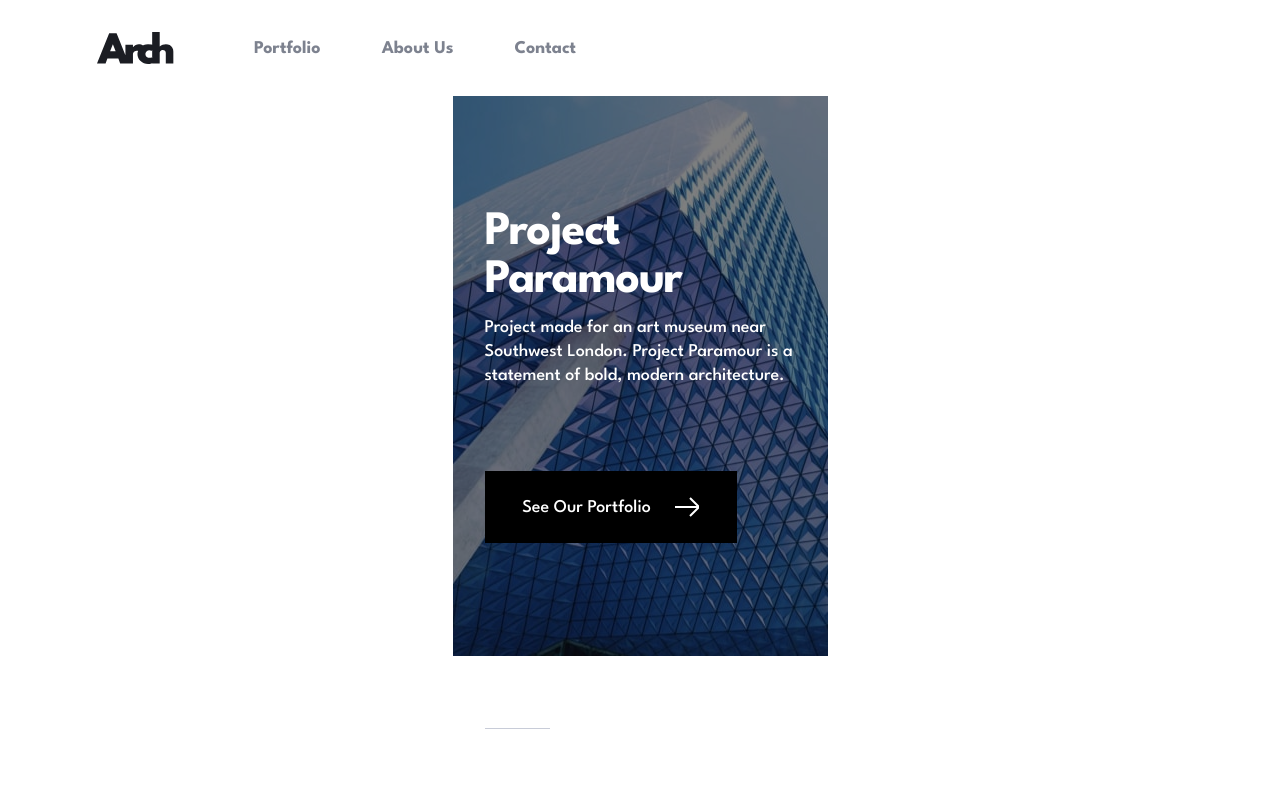
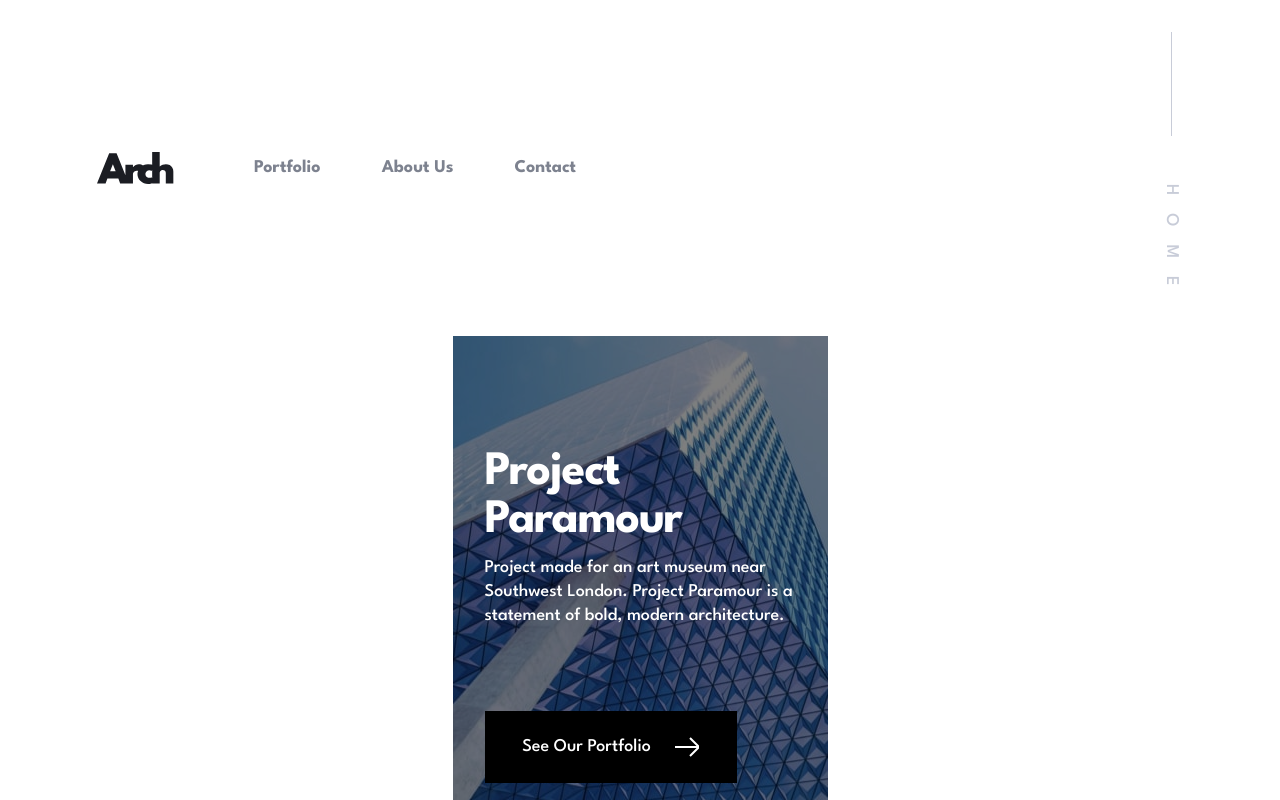
Before and after one commit to gigakhrz/arch-studio-multi-page-website, a Next.js app: page / in a window 1280 px wide. Shown: the top 800 px of the page. Built offline with nearby package versions, Linux system fonts and the light colour scheme.

Commit message:
create some hr and page name

```diff
--- a/src/app/components/Header/Header.tsx
+++ b/src/app/components/Header/Header.tsx
@@ -36,6 +36,17 @@ export default function Header(): JSX.Element {
       />
       <Burgermenu />
       <Navbar />
+
+      {/* The name of the page that appears from the tablet */}
+      <div className="flex flex-col gap-[48px] items-center">
+        <hr className="bg-[#C8CCD8] border-none w-[1px] h-[104px] " />
+        <h3
+          style={{ writingMode: "vertical-lr" }}
+          className="text-[18px] float-right text-[#C8CCD8] leading-[24px] tracking-[18px]"
+        >
+          HOME
+        </h3>
+      </div>
     </div>
   );
 }
```
